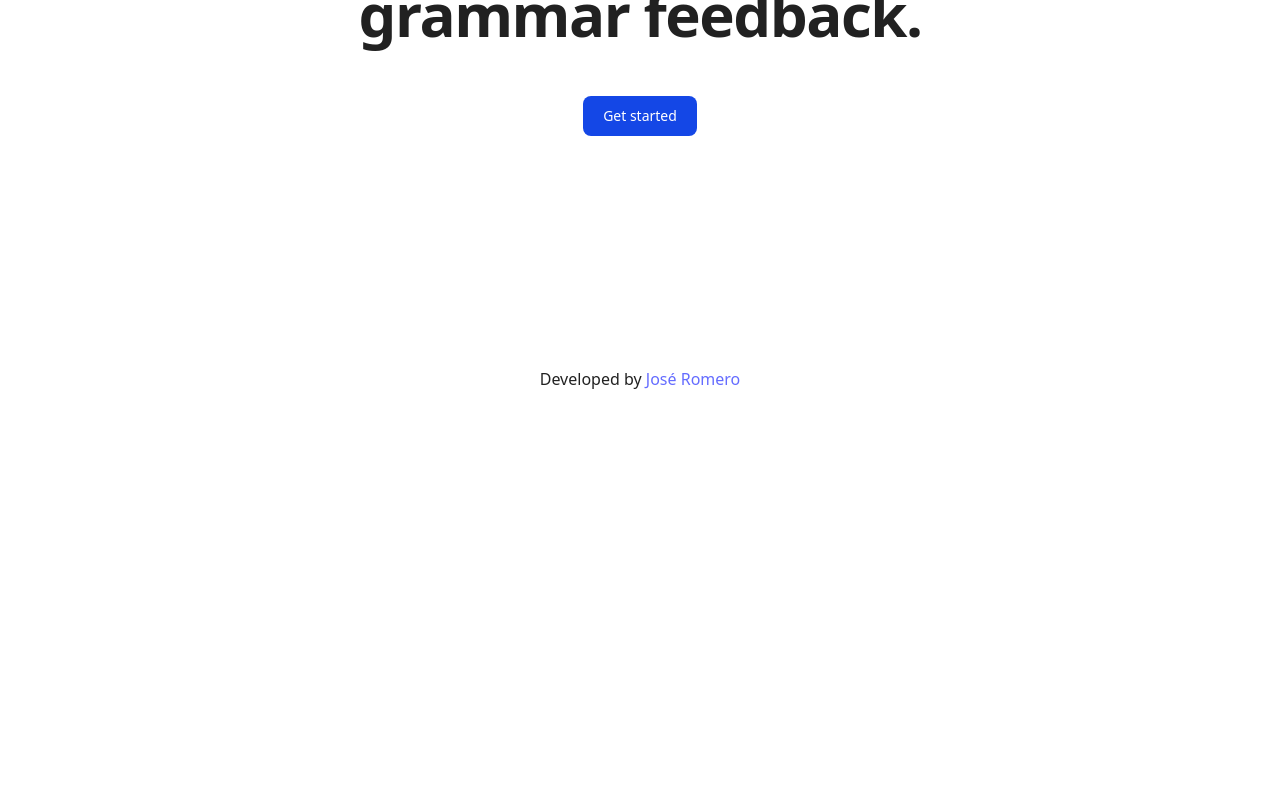
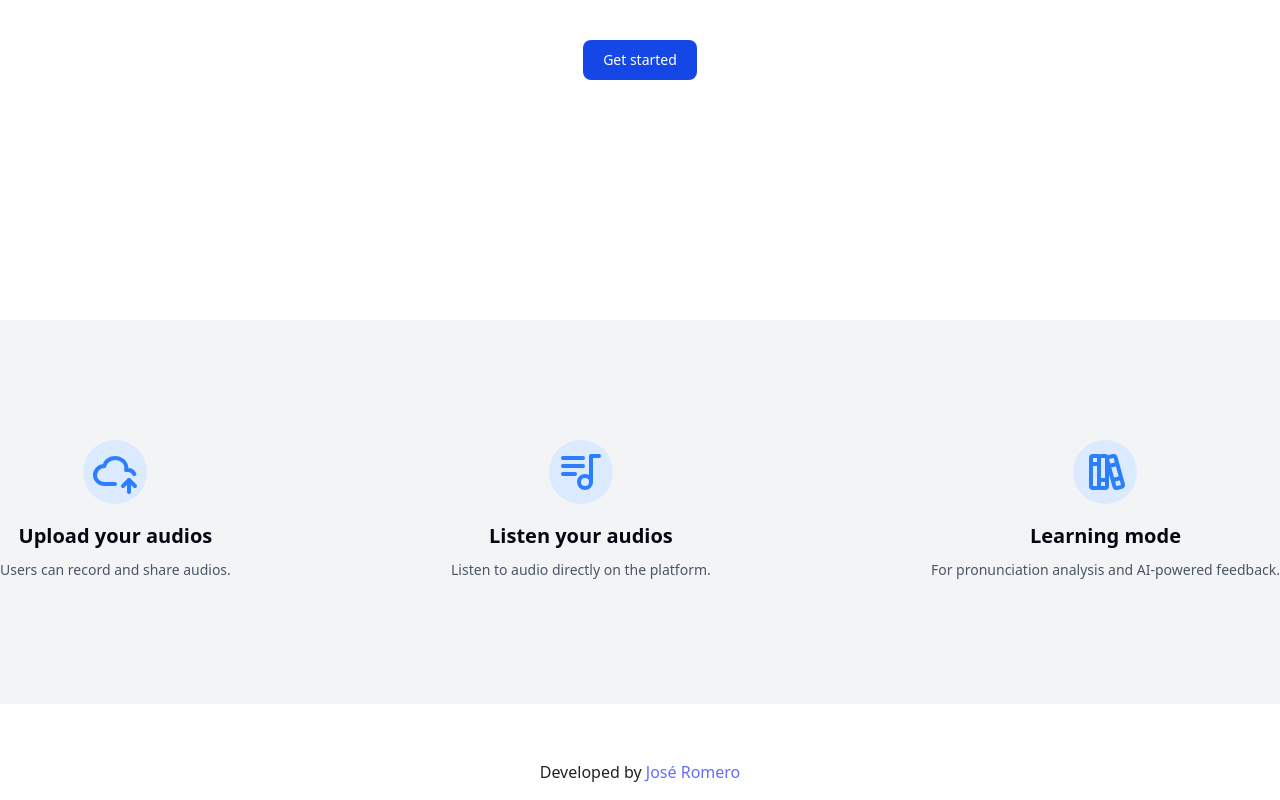
Before and after one commit to JosenRomero/Urusai, a React (Vite) app in the folder client/: page / in a window 1280 px wide. Shown: the part 393-1193 px from the top of the page. Before the commit the page ends 800 px from the top, so only its background shows below. Built offline with nearby package versions, Linux system fonts and the light colour scheme; no server answers.

Commit message:
feat(client): add some icons to PresentationPage

```diff
--- /dev/null
+++ b/client/src/icons/UploadIcon.tsx
@@ -0,0 +1,23 @@
+const UploadIcon = () => {
+  return (
+    <svg
+      xmlns='http://www.w3.org/2000/svg'
+      width='24'
+      height='24'
+      viewBox='0 0 24 24'
+      fill='none'
+      stroke='currentColor'
+      stroke-width='2'
+      stroke-linecap='round'
+      stroke-linejoin='round'
+      className=''
+    >
+      <path stroke='none' d='M0 0h24v24H0z' fill='none' />
+      <path d='M12 18.004h-5.343c-2.572 -.004 -4.657 -2.011 -4.657 -4.487c0 -2.475 2.085 -4.482 4.657 -4.482c.393 -1.762 1.794 -3.2 3.675 -3.773c1.88 -.572 3.956 -.193 5.444 1c1.488 1.19 2.162 3.007 1.77 4.769h.99c1.38 0 2.57 .811 3.128 1.986' />
+      <path d='M19 22v-6' />
+      <path d='M22 19l-3 -3l-3 3' />
+    </svg>
+  )
+}
+
+export default UploadIcon
--- a/client/src/pages/PresentationPage.tsx
+++ b/client/src/pages/PresentationPage.tsx
@@ -1,8 +1,12 @@
 import { SignUpButton } from "@clerk/clerk-react";
+import UploadIcon from "../icons/UploadIcon";
+import PlayListIcon from "../icons/PlayListIcon";
+import LearningIcon from "../icons/LearningIcon";
 
 const PresentationPage = () => {
   return (
-    <div className='container text-center mx-auto px-2'>
+    <>
+      <div className='container text-center mx-auto px-2 mt-30'>
         <h1 className="font-extrabold text-4xl sm:text-5xl lg:text-6xl tracking-tight mb-13">A social network for sharing audio clips, with AI-powered pronunciation and grammar feedback.</h1>
         <SignUpButton mode={"modal"} signInForceRedirectUrl={"home"}>
           <button
@@ -12,6 +16,32 @@ const PresentationPage = () => {
           </button>
         </SignUpButton>
       </div>
+      <section className="mt-60 py-30 bg-gray-100">
+        <div className="container mx-auto flex flex-col md:flex-row gap-5 lg:justify-between text-center">
+          <div className="flex flex-col items-center">
+            <div className="[&_*]:w-12 [&_*]:h-12 bg-blue-100 p-2 text-blue-500 rounded-full mb-3">
+              <UploadIcon />
+            </div>
+            <h2 className="text-xl/10 font-bold text-gray-950">Upload your audios</h2>
+            <p className="max-w-xl text-sm/7 text-gray-600">Users can record and share audios.</p>
+          </div>
+          <div className="flex flex-col items-center">
+            <div className="[&_*]:w-12 [&_*]:h-12 bg-blue-100 p-2 text-blue-500 rounded-full mb-3">
+              <PlayListIcon />
+            </div>
+            <h2 className="text-xl/10 font-bold text-gray-950">Listen your audios</h2>
+            <p className="max-w-xl text-sm/7 text-gray-600">Listen to audio directly on the platform.</p>
+          </div>
+          <div className="flex flex-col items-center">
+            <div className="[&_*]:w-12 [&_*]:h-12 bg-blue-100 p-2 text-blue-500 rounded-full mb-3">
+              <LearningIcon />
+            </div>
+            <h2 className="text-xl/10 font-bold text-gray-950">Learning mode</h2>
+            <p className="max-w-xl text-sm/7 text-gray-600">For pronunciation analysis and AI-powered feedback.</p>
+          </div>
+        </div>
+      </section>
+    </>
   )
 }
 
```
Lines whose indentation alone changed are shown as unchanged.
